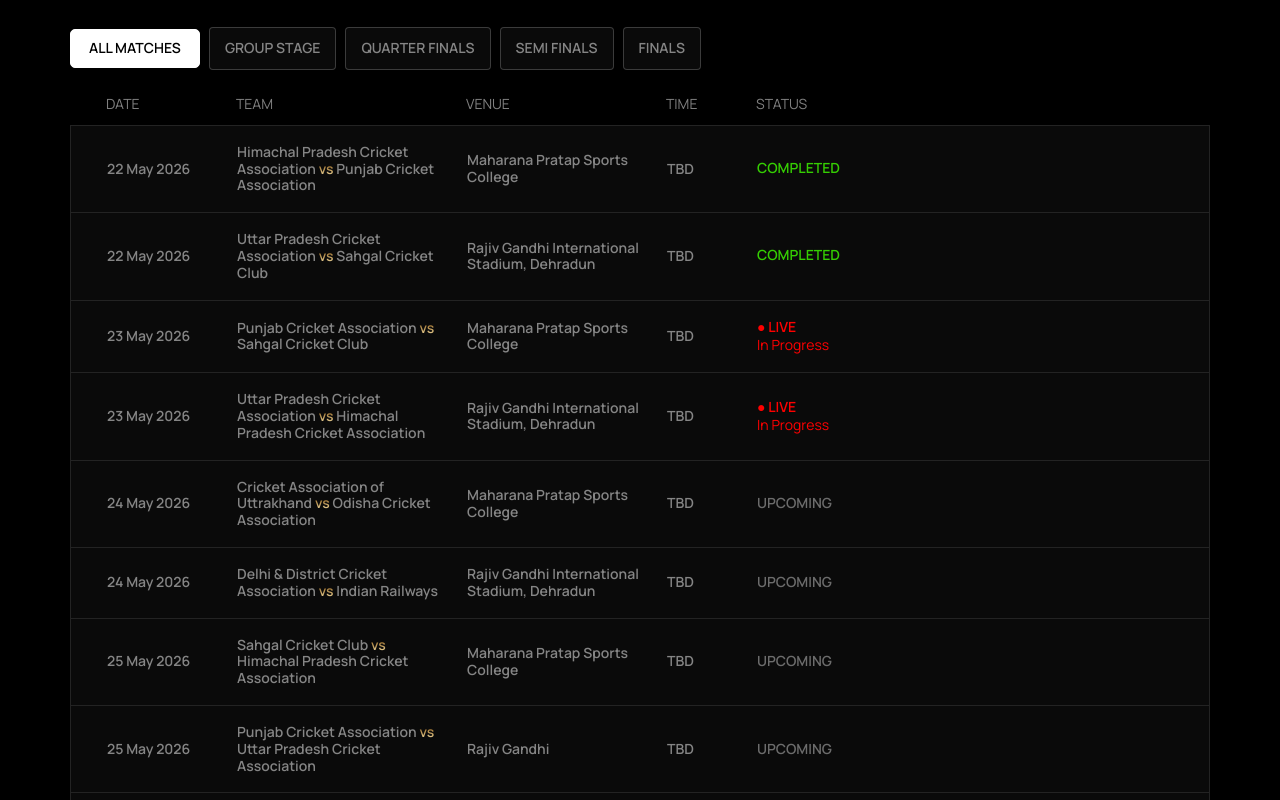
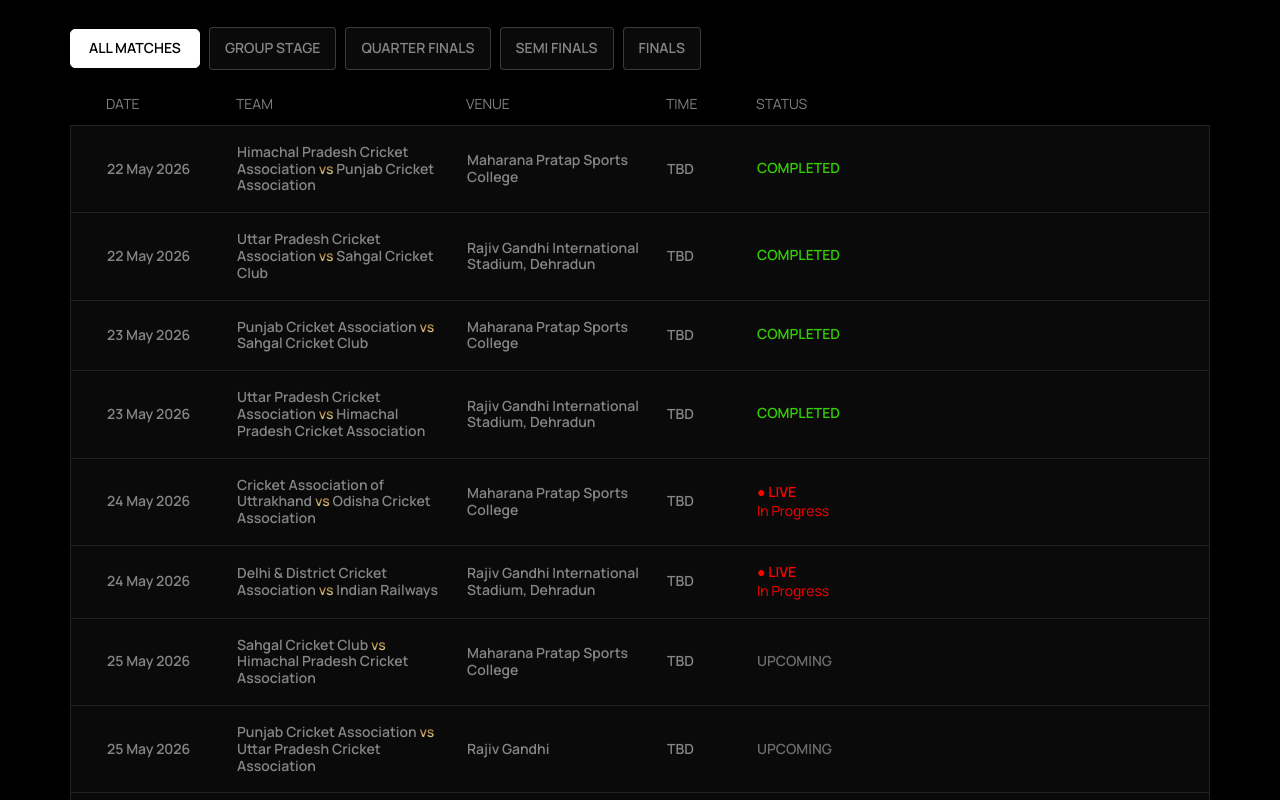
Before and after one commit to marco378/goldcup, a Next.js app: page /tournament in a window 1280 px wide. Shown: the part 957-1757 px from the top of the page. Built offline with nearby package versions, Linux system fonts and the light colour scheme; a web font is replaced by a local one.

Commit message:
updated data for 24th

```diff
--- a/data/liveMatches.ts
+++ b/data/liveMatches.ts
@@ -1,4 +1,4 @@
 export const LIVE_MATCH_STREAMS: Record<string, string> = {
-  'group-a-2026-05-23-1': 'https://www.youtube.com/live/VG0mA-3YIBo?si=VBr15tkmNbPFba-K ',
-  'group-a-2026-05-23-2': 'https://www.youtube.com/live/_hc8saZb4bU?si=7Ou2Nf-GCIFd-ujo',
+  'group-a-2026-05-24-1': 'https://www.youtube.com/live/GVFscH4twCk?si=d60Ww1SluhHuw0et ',
+  'group-a-2026-05-24-2': 'https://www.youtube.com/live/AJHPIKVK2Mw?si=AtagAx0aGuz5tUQt',
 }
--- a/data/tournament.ts
+++ b/data/tournament.ts
@@ -91,7 +91,7 @@
     venue: 'Maharana Pratap Sports College',
     phase: 'GROUP',
     group: 'A',
-    status: 'LIVE',
+    status: 'COMPLETED',
   },
   {
     id: 'group-a-2026-05-23-2',
@@ -100,7 +100,7 @@
     venue: 'Rajiv Gandhi International Stadium, Dehradun',
     phase: 'GROUP',
     group: 'A',
-    status: 'LIVE',
+    status: 'COMPLETED',
   },
   {
     id: 'group-b-2026-05-24-1',
@@ -109,7 +109,7 @@
     venue: 'Maharana Pratap Sports College',
     phase: 'GROUP',
     group: 'B',
-    status: 'UPCOMING',
+    status: 'LIVE',
   },
   {
     id: 'group-b-2026-05-24-2',
@@ -118,7 +118,7 @@
     venue: 'Rajiv Gandhi International Stadium, Dehradun',
     phase: 'GROUP',
     group: 'B',
-    status: 'UPCOMING',
+    status: 'LIVE',
   },
   {
     id: 'group-a-2026-05-25-1',
```
